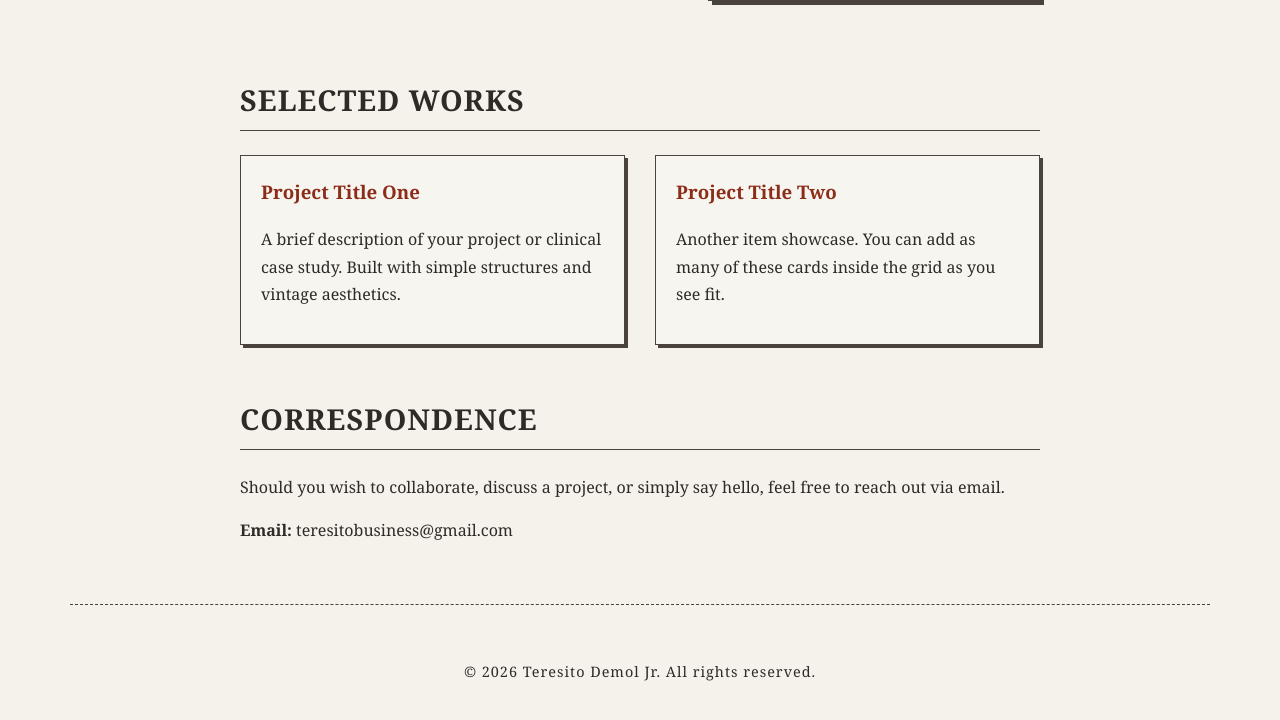
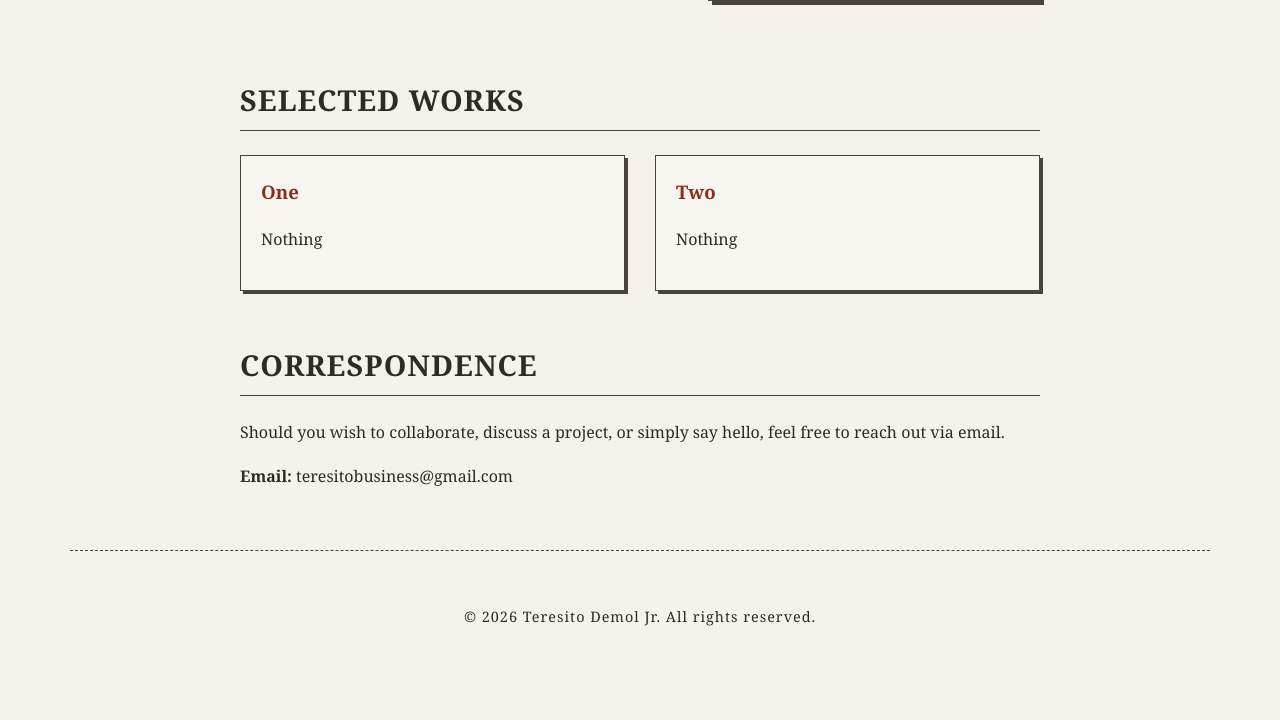
Before and after one commit to TersitoDems/portfolio, a plain HTML site: page index.html in a window 1280 px wide. Shown: the part 988-1708 px from the top of the page. After the commit the page ends 1672 px from the top, so only its background shows below. Drawn offline with Linux system fonts and the light colour scheme.

Commit message:
Update index.html

```diff
--- a/index.html
+++ b/index.html
@@ -227,13 +227,13 @@
             <div class="portfolio-grid">
 
                 <div class="project-card">
-                    <h3>Project Title One</h3>
-                    <p>A brief description of your project or clinical case study. Built with simple structures and vintage aesthetics.</p>
+                    <h3>One</h3>
+                    <p>Nothing</p>
                 </div>
 
                 <div class="project-card">
-                    <h3>Project Title Two</h3>
-                    <p>Another item showcase. You can add as many of these cards inside the grid as you see fit.</p>
+                    <h3>Two</h3>
+                    <p>Nothing</p>
                 </div>
 
             </div>
```
